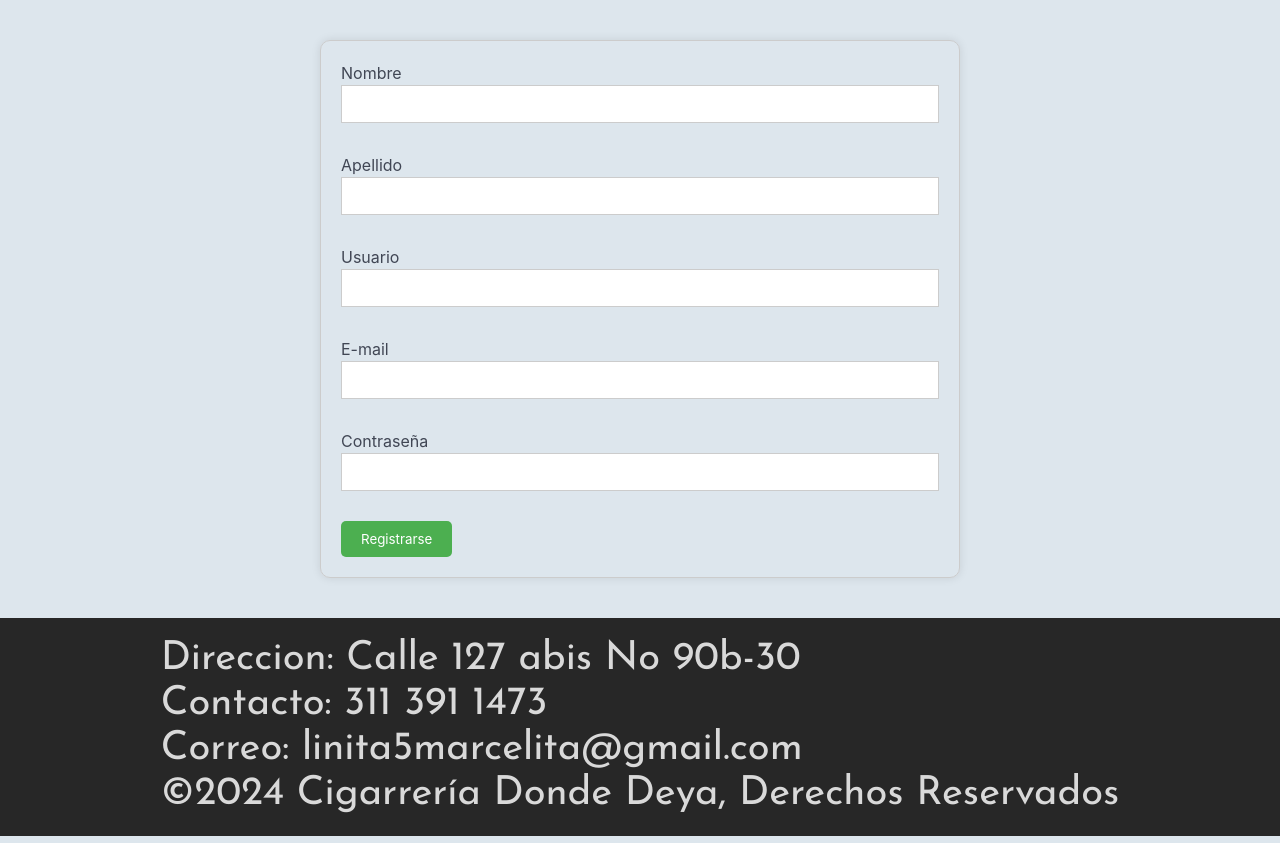
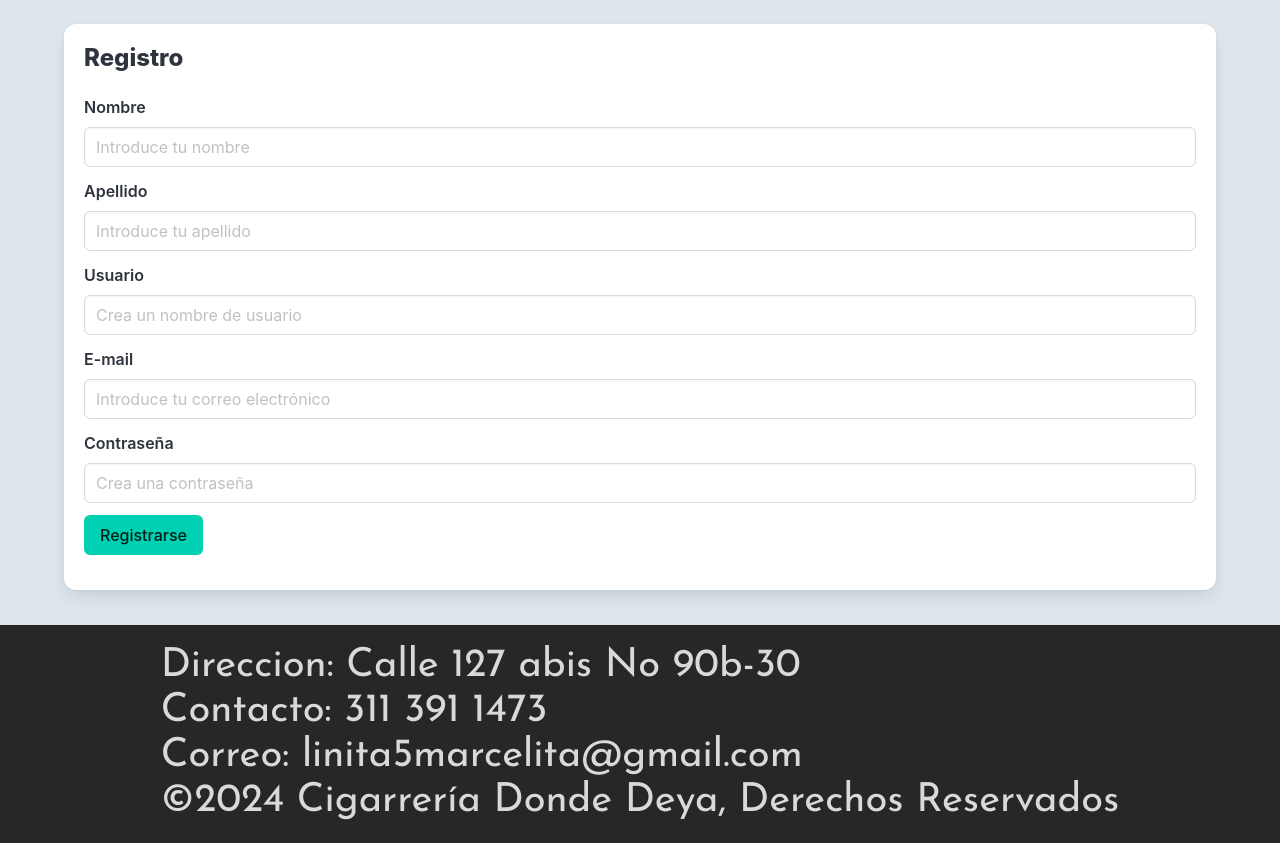
Before and after one commit to JohanRodriguez007/Proyecto-Donde-Deya-V2.2, a PHP site: page /index.php?vista=customer_new in a window 1280 px wide. Shown: the part 200-1043 px from the top of the page. Run offline with PHP 8.4, Linux system fonts and the light colour scheme; some libraries are stand-ins or nearby versions.

Commit message:
Mejoras P1

```diff
--- a/css/estilos.css
+++ b/css/estilos.css
@@ -139,6 +139,7 @@ li a.active, a:hover {
     justify-content: center;
     align-items: center;
     line-height: 45px;
+    margin-top: 35px;
 }
 
 @media screen and (max-width: 1536px) and (max-height: 864px) {
--- a/css/estilos2.css
+++ b/css/estilos2.css
@@ -69,6 +69,7 @@ header h1 {
     justify-content: center;
     align-items: center;
     line-height: 45px;
+    margin-top: 35px;
 }
 
 /*estilos barra de navegación*/
--- a/php/eliminar_carrito.php
+++ b/php/eliminar_carrito.php
@@ -1,7 +1,7 @@
 <?php
 // Incluir archivo de conexión y sesión
-require_once './modelo/Utils.php'; // Ahora incluye Utils.php
-require_once "./controlador/SessionController.php"; // Incluir el archivo Utils.php
+require_once '../modelo/Utils.php'; // Ahora incluye Utils.php
+require_once "../controlador/SessionController.php"; // Incluir el archivo Utils.php
 
 $sessionController = new SessionController();
 $sessionController->startSession(); // Iniciar la sesión
--- a/vistas/customer_new.php
+++ b/vistas/customer_new.php
@@ -155,7 +155,7 @@ if ($_SERVER['REQUEST_METHOD'] == 'POST') {
             Hola!<br>
             Gracias por registrarte.<br>
             Para activar tu cuenta, por favor haz clic en el siguiente enlace:<br>
-            <a href='http://localhost/Proyecto-Donde-Deya-V2-master/index.php?vista=activate_customer&email=$emailEncode&token=$tokenEncode'>Activar cuenta</a>";
+            <a href='http://localhost/Proyecto-Donde-Deya-V2.2-main/index.php?vista=activate_customer&email=$emailEncode&token=$tokenEncode'>Activar cuenta</a>";
 
             $mail->send();
             echo 'Correo enviado';
@@ -164,102 +164,70 @@ if ($_SERVER['REQUEST_METHOD'] == 'POST') {
         }
 
         /* Redirección a login.php con GET para informar del envio del email */
-        header('Location: index.php?vista=tienda');
+        header('Location: index.php?vista=login');
         die();
     }
 }
 ?>
-<!DOCTYPE html>
-<html lang="es">
-<head>
-    <meta charset="UTF-8">
-    <title>Nuevo Cliente</title>
-    <style>
-        form {
-            width: 50%;
-            margin: 40px auto;
-            padding: 20px;
-            border: 1px solid #ccc;
-            border-radius: 10px;
-            box-shadow: 0 0 10px rgba(0, 0, 0, 0.1);
-        }
-        label {
-            display: block;
-            margin-bottom: 10px;
-        }
-        input[type="text"], input[type="email"], input[type="password"] {
-            width: 100%;
-            padding: 10px;
-            margin-bottom: 20px;
-            border: 1px solid #ccc;
-        }
-        input[type="submit"] {
-            background-color: #4CAF50;
-            color: #fff;
-            padding: 10px 20px;
-            border: none;
-            border-radius: 5px;
-            cursor: pointer;
-        }
-        input[type="submit"]:hover {
-            background-color: #3e8e41;
-        }
-    </style>
-</head>
 <body>
+    <div class="container mt-5">
         <!-- Mostramos errores por HTML -->
-    <?php if (isset($errores)): ?>
-    <ul class="errores">
-        <?php
-            foreach ($errores as $error) {
-                echo '<li>' . $error . '</li>';
-            }
-        ?>
+        <?php if (!empty($errores)): ?>
+        <div class="notification is-danger">
+            <ul>
+                <?php foreach ($errores as $error): ?>
+                    <li><?php echo htmlspecialchars($error); ?></li>
+                <?php endforeach; ?>
             </ul>
+        </div>
         <?php endif; ?>
+
         <!-- Formulario -->
-    <form action="" method="post">
-        <div>
-            <!-- Campo de Nombre -->
-            <label>
-                Nombre
-                <input type="text" name="nombre">
-            </label>
+        <form action="" method="post" class="box">
+            <h2 class="title is-4">Registro</h2>
+
+            <div class="field">
+                <label class="label">Nombre</label>
+                <div class="control">
+                    <input class="input" type="text" name="nombre" placeholder="Introduce tu nombre" required>
                 </div>
-        <div>
-            <!-- Campo de Apellido -->
-            <label>
-                Apellido
-                <input type="text" name="apellido">
-            </label>
             </div>
-        <div>
-            <!-- Campo de Usuario -->
-            <label>
-                Usuario
-                <input type="text" name="usuario">
-            </label>
+
+            <div class="field">
+                <label class="label">Apellido</label>
+                <div class="control">
+                    <input class="input" type="text" name="apellido" placeholder="Introduce tu apellido" required>
                 </div>
-        <div>
-            <!-- Campo de Email -->
-            <label>
-                E-mail
-                <input type="email" name="email">
-            </label>
             </div>
-        <div>
-            <!-- Campo de Contraseña -->
-            <label>
-                Contraseña
-                <input type="password" name="password">
-            </label>
+
+            <div class="field">
+                <label class="label">Usuario</label>
+                <div class="control">
+                    <input class="input" type="text" name="usuario" placeholder="Crea un nombre de usuario" required>
                 </div>
-        <div>
-            <!-- Botón submit -->
-            <input type="submit" value="Registrarse">
+            </div>
+
+            <div class="field">
+                <label class="label">E-mail</label>
+                <div class="control">
+                    <input class="input" type="email" name="email" placeholder="Introduce tu correo electrónico" required>
+                </div>
+            </div>
+
+            <div class="field">
+                <label class="label">Contraseña</label>
+                <div class="control">
+                    <input class="input" type="password" name="password" placeholder="Crea una contraseña" required>
+                </div>
+            </div>
+
+            <div class="field">
+                <div class="control">
+                    <button class="button is-primary" type="submit">Registrarse</button>
+                </div>
             </div>
         </form>
+    </div>
 </body>
-</html>
 
 <?php require_once "./inc/footer.php"; ?>
```
Also changed, not shown: css/estilo_principal.css (+27 -0 lines), vistas/aguardiente.php (+21 -6 lines), vistas/carrito.php (+8 -3 lines), vistas/cerveza.php (+20 -6 lines), vistas/mecato.php (+20 -6 lines), vistas/pedidos.php (+12 -0 lines), vistas/tienda.php (+19 -3 lines), vistas/vinos.php (+20 -6 lines), vistas/whiskey.php (+20 -6 lines). Lines whose indentation alone changed are shown as unchanged.
